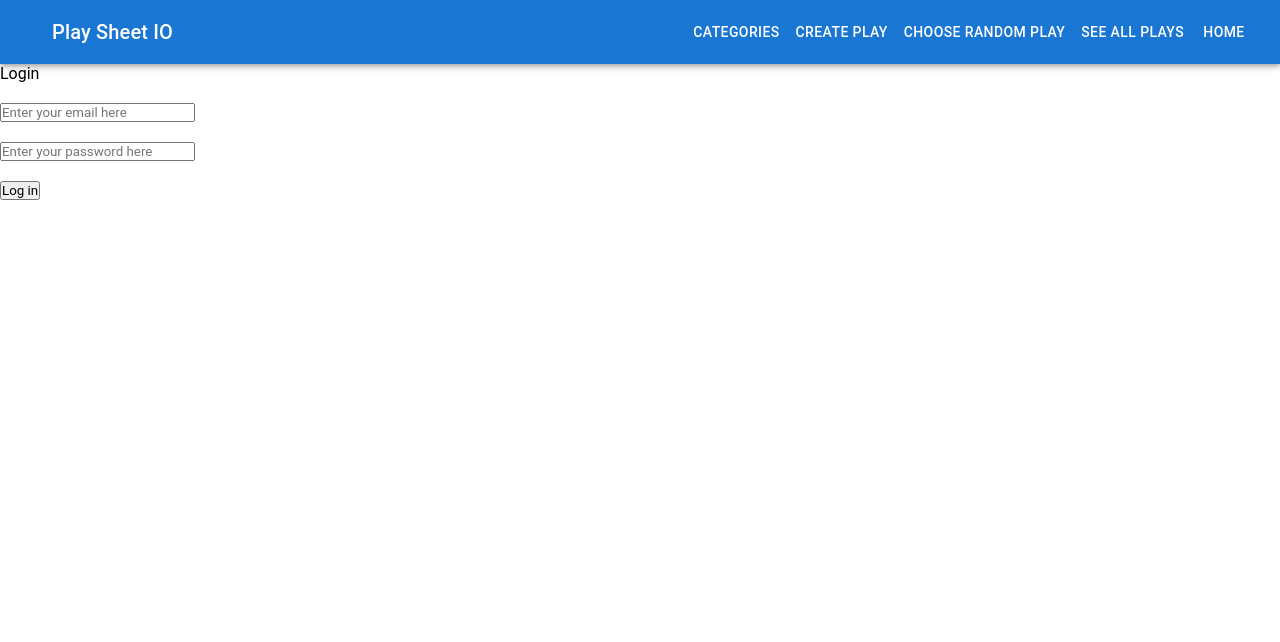
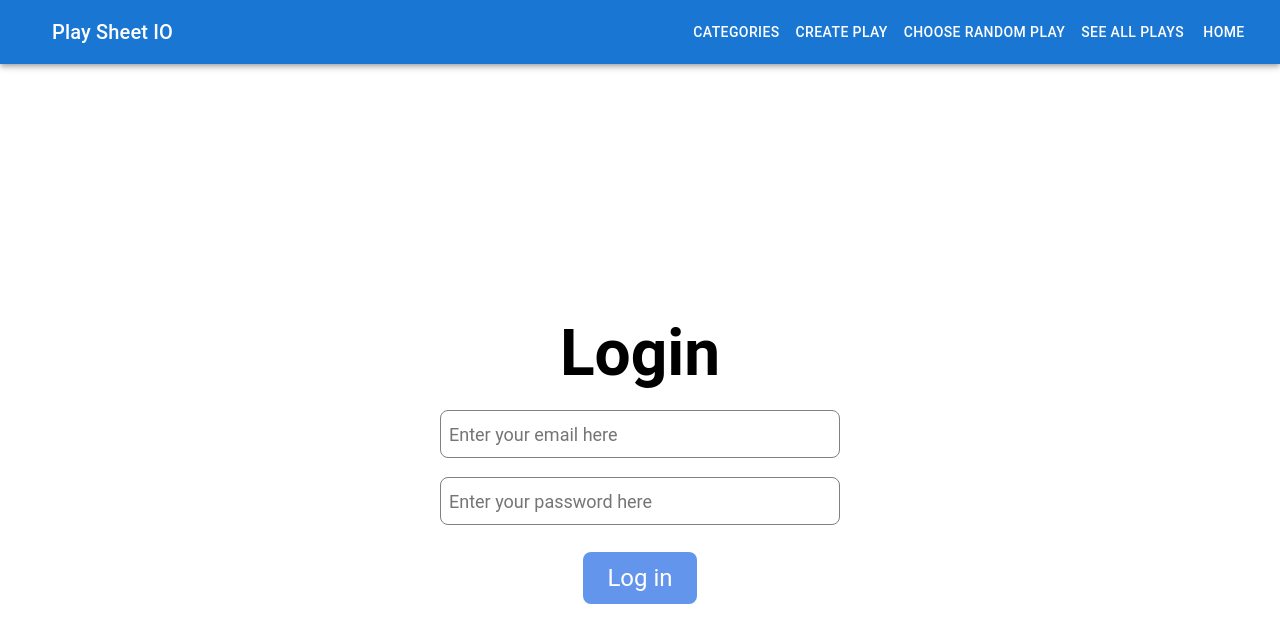
Before and after one commit to ocarvente/play-sheet-app, a React app in the folder client/: page /login in a window 1280 px wide. Shown: the top 642 px of the page. Built offline with nearby package versions, Linux system fonts and the light colour scheme.

Commit message:
adds styling to login pages

```diff
--- a/client/src/index.css
+++ b/client/src/index.css
@@ -1,3 +1,56 @@
+html,
+body {
+  padding: 0;
+  margin: 0;
+  font-family:
+    -apple-system,
+    BlinkMacSystemFont,
+    Segoe UI,
+    Roboto,
+    Oxygen,
+    Ubuntu,
+    Cantarell,
+    Fira Sans,
+    Droid Sans,
+    Helvetica Neue,
+    sans-serif;
+}
+
+* {
+  box-sizing: border-box;
+}
+
+main {
+  padding: 5rem 0;
+  flex: 1;
+  display: flex;
+  flex-direction: column;
+  justify-content: center;
+  align-items: center;
+}
+
+code {
+  background: #fafafa;
+  border-radius: 5px;
+  padding: 0.75rem;
+  font-family:
+    Menlo,
+    Monaco,
+    Lucida Console,
+    Courier New,
+    monospace;
+}
+
+input[type='button'] {
+  border: none;
+  background: cornflowerblue;
+  color: white;
+  padding: 12px 24px;
+  margin: 8px;
+  font-size: 24px;
+  border-radius: 8px;
+  cursor: pointer;
+}
 * {
   margin: 0;
   padding: 0;
@@ -22,3 +75,67 @@
   'GRAD' 0,
   'opsz' 48
 }
+
+.mainContainer {
+  flex-direction: column;
+  display: flex;
+  align-items: center;
+  justify-content: center;
+  height: 100vh;
+}
+
+.titleContainer {
+  display: flex;
+  flex-direction: column;
+  font-size: 64px;
+  font-weight: bolder;
+  align-items: center;
+  justify-content: center;
+}
+
+.resultContainer,
+.historyItem {
+  flex-direction: row;
+  display: flex;
+  width: 400px;
+  align-items: center;
+  justify-content: space-between;
+}
+
+.historyContainer {
+  flex-direction: column;
+  display: flex;
+  height: 200px;
+  align-items: center;
+  flex-grow: 5;
+  justify-content: flex-start;
+}
+
+.buttonContainer {
+  display: flex;
+  flex-direction: column;
+  align-items: center;
+  justify-content: center;
+  height: 260px;
+}
+
+.inputContainer {
+  display: flex;
+  flex-direction: column;
+  align-items: flex-start;
+  justify-content: center;
+}
+
+.inputContainer > .errorLabel {
+  color: red;
+  font-size: 12px;
+}
+
+.inputBox {
+  height: 48px;
+  width: 400px;
+  font-size: large;
+  border-radius: 8px;
+  border: 1px solid grey;
+  padding-left: 8px;
+}
```
